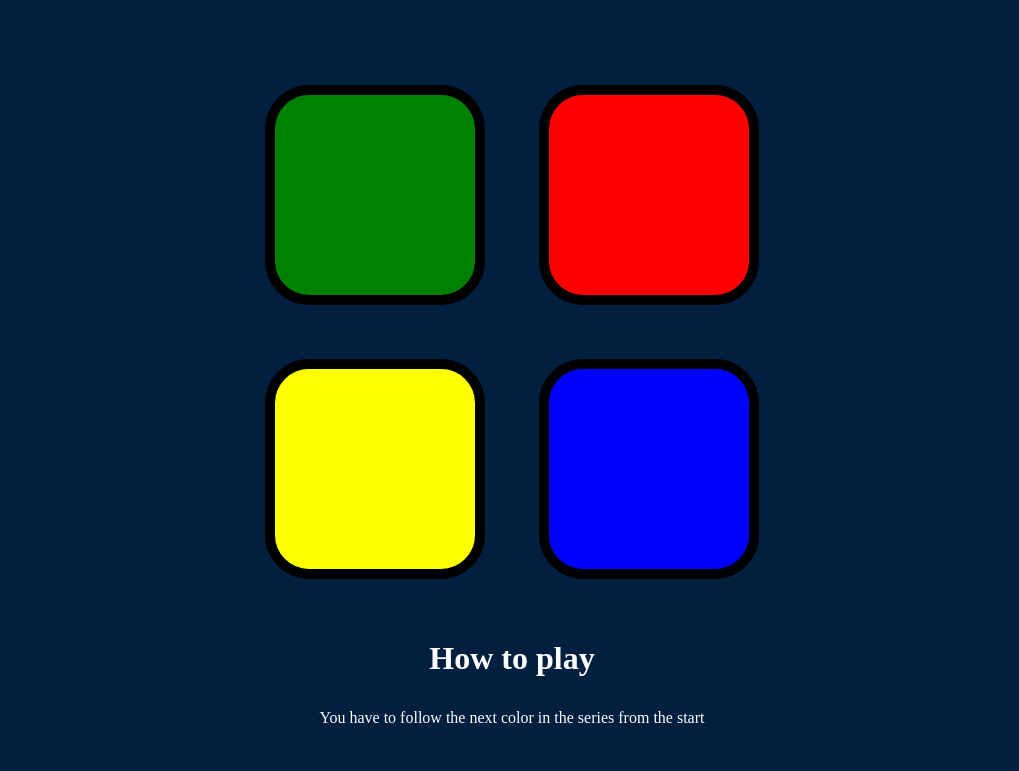
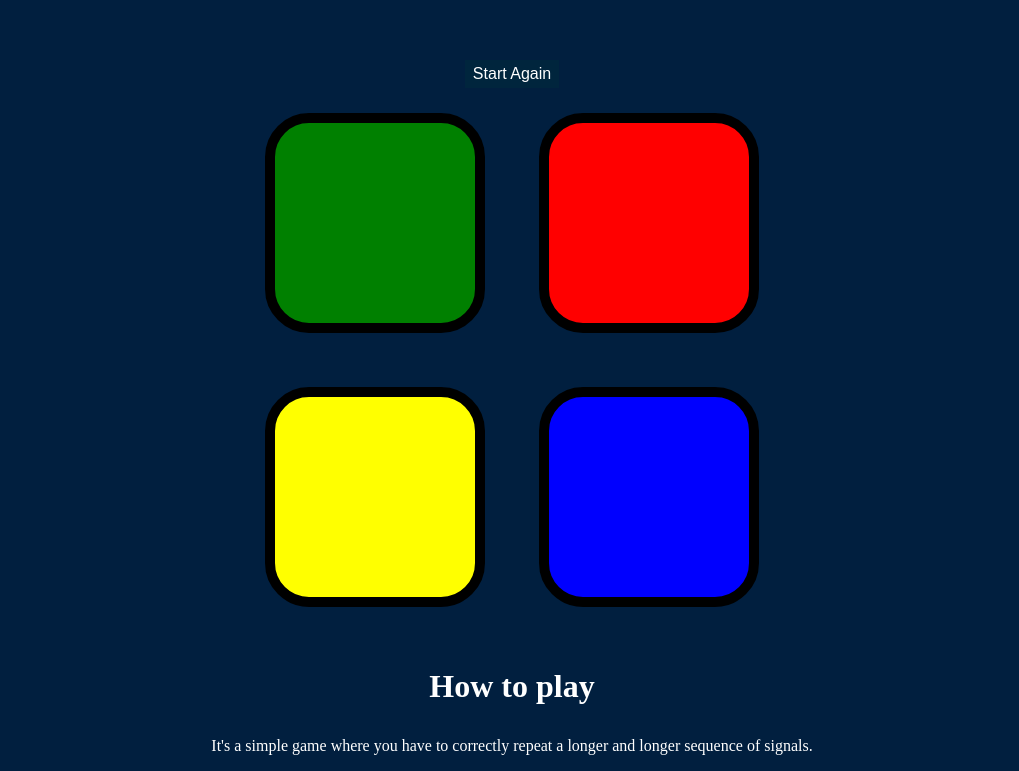
Before and after one commit to Saurabh7070/Simon-Game, a plain HTML site: page index.html in a window 1280 px wide. Both pictures are taken after a click on the element 503 px from the left and 309 px from the top of the page. Shown: the part 162-933 px from the top of the page, without its empty margins (128-1147 px from the left). Before the commit the page ends 905 px from the top, so only its background shows below. Drawn offline with nearby package versions, Linux system fonts and the light colour scheme.

Commit message:
added play button

```diff
--- a/game.js
+++ b/game.js
@@ -3,6 +3,13 @@ var gamePattern = [];
 var userClickedPattern = [];
 var level = 0;
 var started = false;
+
+$(".start-game").click(function () {
+	if (started != true) {
+		newSequence();
+		started = true;
+	}
+});
 
 $(document).keypress(function () {
 	if (started != true) {
@@ -33,6 +40,7 @@ function checkAnswer(currentLevel) {
 	} else {
 		playSound("wrong");
 		$("body").toggleClass("game-over");
+		$(".start-game").text("Start Again");
 
 		setTimeout(function () {
 			$("body").toggleClass("game-over");
--- a/index.html
+++ b/index.html
@@ -10,6 +10,7 @@
 
 <body>
   <h1 id="level-title">Press A Key to Start</h1>
+  <button class="start-game">START</button>
   <div class="container">
     <div lass="row">
 
@@ -33,7 +34,8 @@
 
     </div>
     <h3>How to play</h3>
-    <p>You have to follow the next color in the series from the start </p>
+    <p>It's a simple game where you have to correctly repeat a longer and longer sequence of
+      signals.</p>
 
   </div>
   <script src="https://ajax.googleapis.com/ajax/libs/jquery/3.6.0/jquery.min.js"></script>
--- a/styles.css
+++ b/styles.css
@@ -37,6 +37,13 @@ p {
 	border-radius: 20%;
 }
 
+.start-game {
+	padding: 5px 8px;
+	border: none;
+	background-color: rgb(0, 37, 61);
+	color: #fff;
+	font-size: 1rem;
+}
 .game-over {
 	background-color: red;
 	opacity: 0.8;
```
